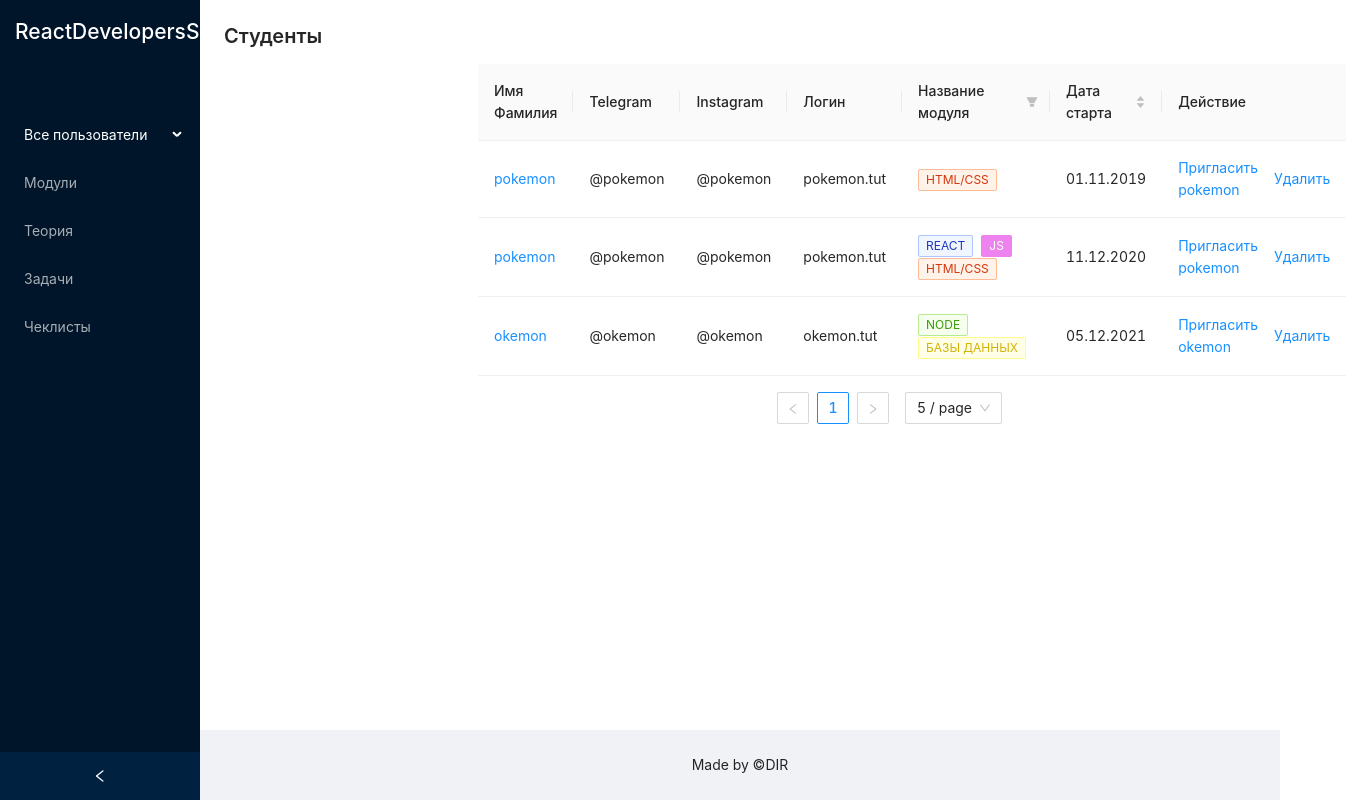
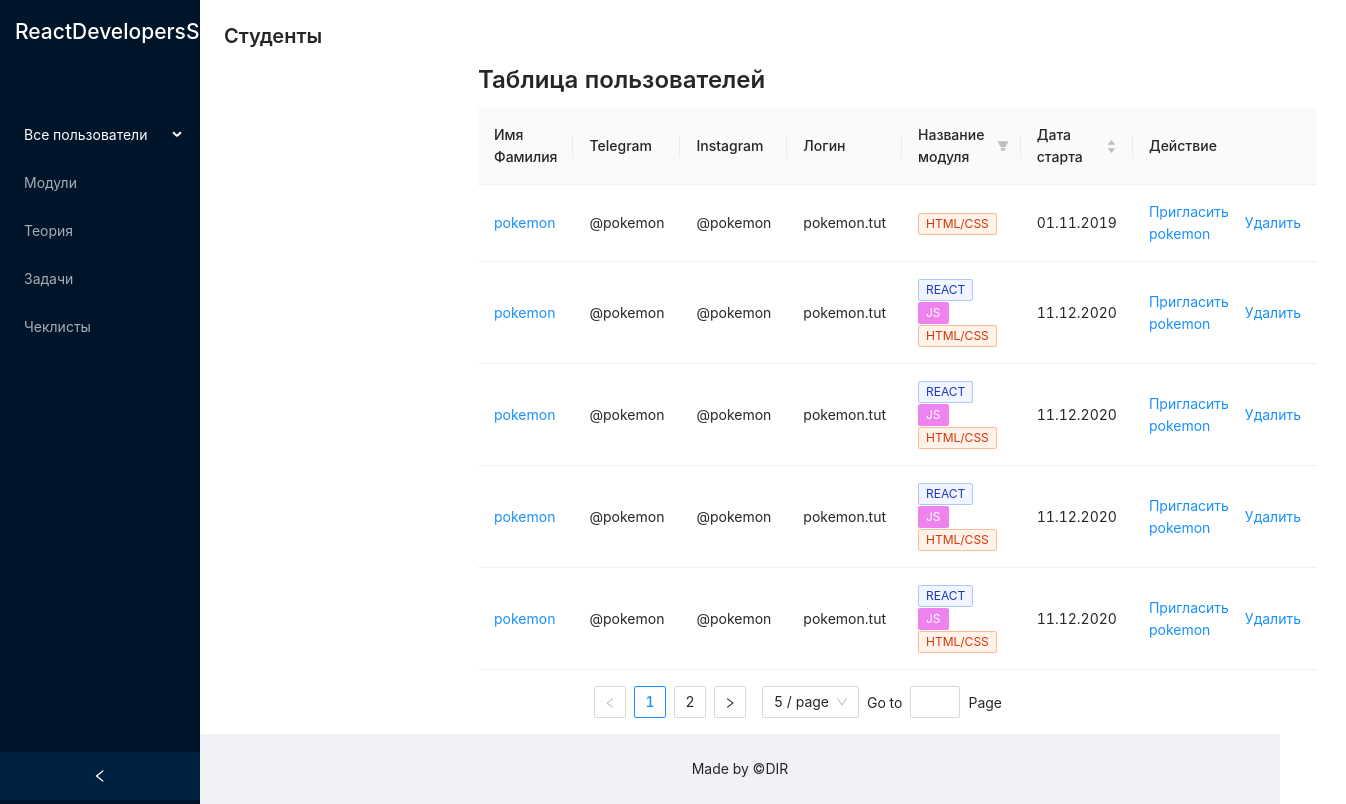
Before and after one commit to DeveloperIgorR/online-school, a React (Create React App) app: page / in a window 1280 px wide. Shown: the whole page, 1346 px wide, since content can reach past the window. Built offline with nearby package versions, Linux system fonts and the light colour scheme.

Commit message:
add sort

```diff
--- a/src/components/MainTable/MainTable.jsx
+++ b/src/components/MainTable/MainTable.jsx
@@ -1,4 +1,4 @@
-import { Table, Tag, Space } from 'antd'
+import { Table, Tag, Space,Typography } from 'antd'
 
 const MainTable = () => {
 
@@ -13,7 +13,70 @@ const MainTable = () => {
             module:['HTML/CSS']
         },
         {
-            id: Date.now()+1,
+            id: Date.now()+18,
+            name:'pokemon',
+            Telegram: '@pokemon',
+            Instagram:'@pokemon',
+            date: '11.12.2020',
+            login:'pokemon.tut',
+            module:['React','JS','HTML/CSS']
+        },
+        {
+            id: Date.now()+17,
+            name:'pokemon',
+            Telegram: '@pokemon',
+            Instagram:'@pokemon',
+            date: '11.12.2020',
+            login:'pokemon.tut',
+            module:['React','JS','HTML/CSS']
+        },
+        {
+            id: Date.now()+16,
+            name:'pokemon',
+            Telegram: '@pokemon',
+            Instagram:'@pokemon',
+            date: '11.12.2020',
+            login:'pokemon.tut',
+            module:['React','JS','HTML/CSS']
+        },
+        {
+            id: Date.now()+15,
+            name:'pokemon',
+            Telegram: '@pokemon',
+            Instagram:'@pokemon',
+            date: '11.12.2020',
+            login:'pokemon.tut',
+            module:['React','JS','HTML/CSS']
+        },
+        {
+            id: Date.now()+14,
+            name:'pokemon',
+            Telegram: '@pokemon',
+            Instagram:'@pokemon',
+            date: '11.12.2020',
+            login:'pokemon.tut',
+            module:['React','JS','HTML/CSS']
+        },
+        {
+            id: Date.now()+13,
+            name:'pokemon',
+            Telegram: '@pokemon',
+            Instagram:'@pokemon',
+            date: '11.12.2020',
+            login:'pokemon.tut',
+            module:['React','JS','HTML/CSS']
+        },
+        {
+            id: Date.now()+12,
+            name:'pokemon',
+            Telegram: '@pokemon',
+            Instagram:'@pokemon',
+            date: '11.12.2020',
+            login:'pokemon.tut',
+            module:['React','JS','HTML/CSS']
+        },
+        {
+            id: Date.now()+11,
             name:'pokemon',
             Telegram: '@pokemon',
             Instagram:'@pokemon',
@@ -127,16 +190,21 @@ const MainTable = () => {
       ]
 
     return (
+      <>
+        <Typography.Title level={3}>Таблица пользователей</Typography.Title>
         <Table
           columns = {columns}
           dataSource = {dataSource}
           pagination = {{
             defaultPageSize:'5',
             showSizeChanger:true,
-            pageSizeOptions:[5,10,15,20]
+            pageSizeOptions:[5,10,15,20],
+            showQuickJumper:true,
+
           }
           }
         />
+      </>
     )
 }
 
```
